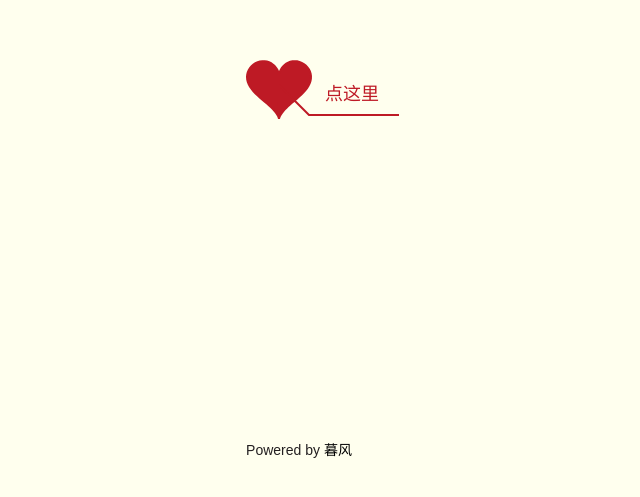
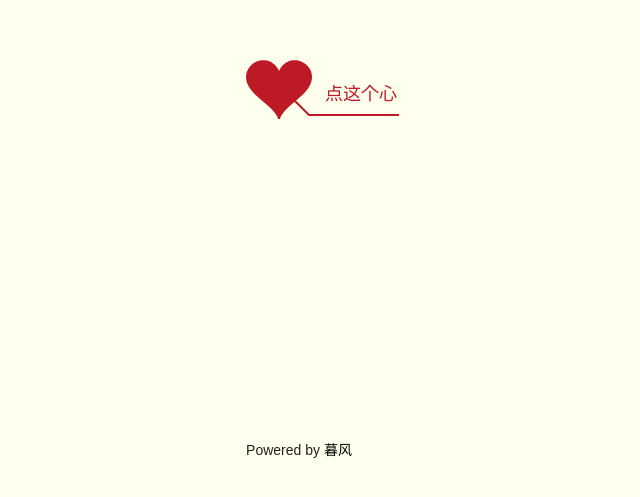
Before and after one commit to NewDeer/saki, a plain HTML site: page index.html in a window 1280 px wide. Shown: the part 265-762 px from the top of the page, 341-981 px from the left. Drawn offline with Linux system fonts and the light colour scheme.

Commit message:
Update index.html

```diff
--- a/index.html
+++ b/index.html
@@ -3042,7 +3042,7 @@ Seed.prototype = {
         ctx.moveTo(0, 0);
         ctx.scale(0.75, 0.75);
         ctx.font = "12px 微软雅黑,Verdana"; // 字号肿么没有用? (ˉ(∞)ˉ)
-        ctx.fillText("  点这里", 23, 10);
+        ctx.fillText("  点这个心", 23, 10);
         ctx.restore();
     },
     clear: function() {
```
